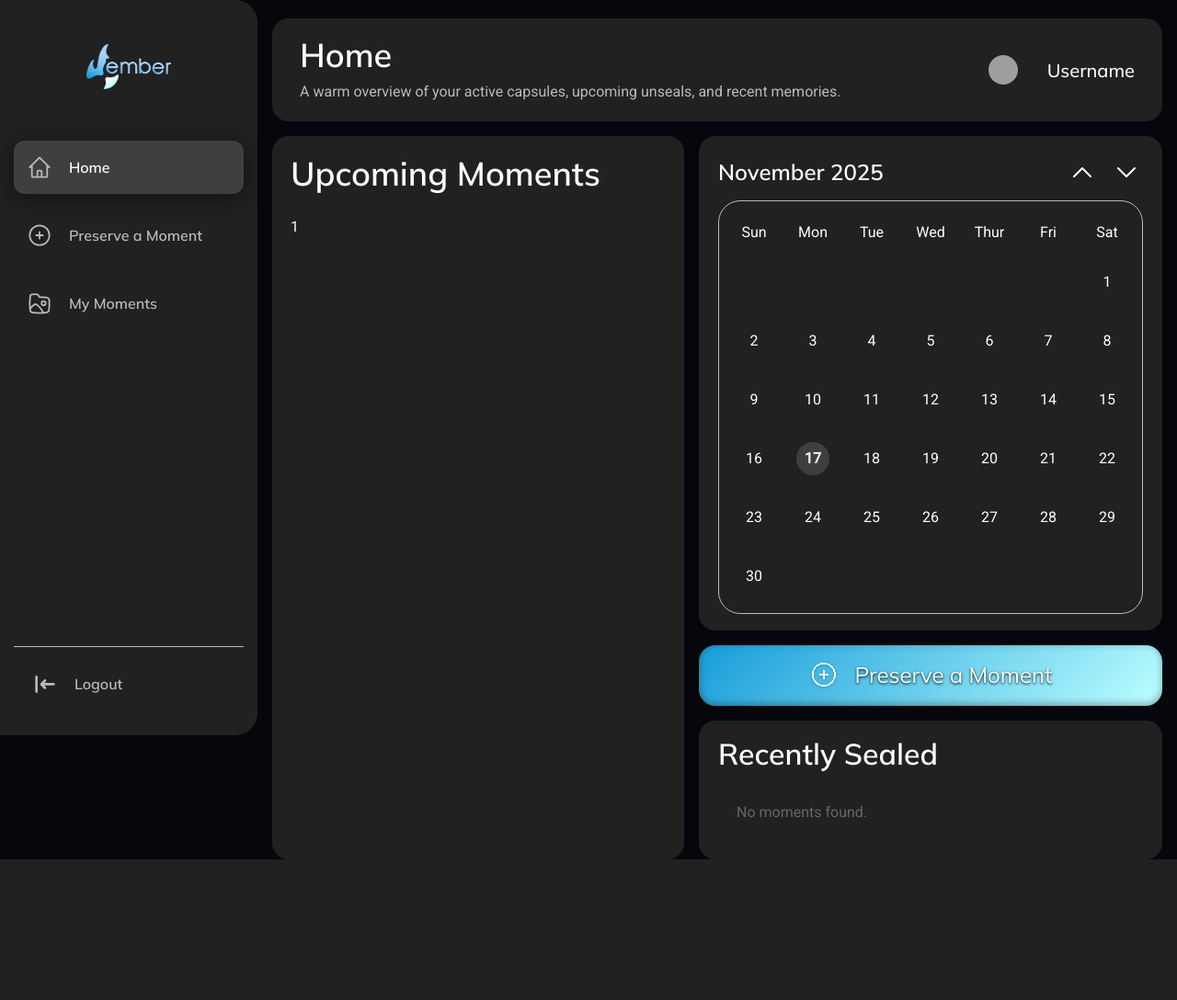
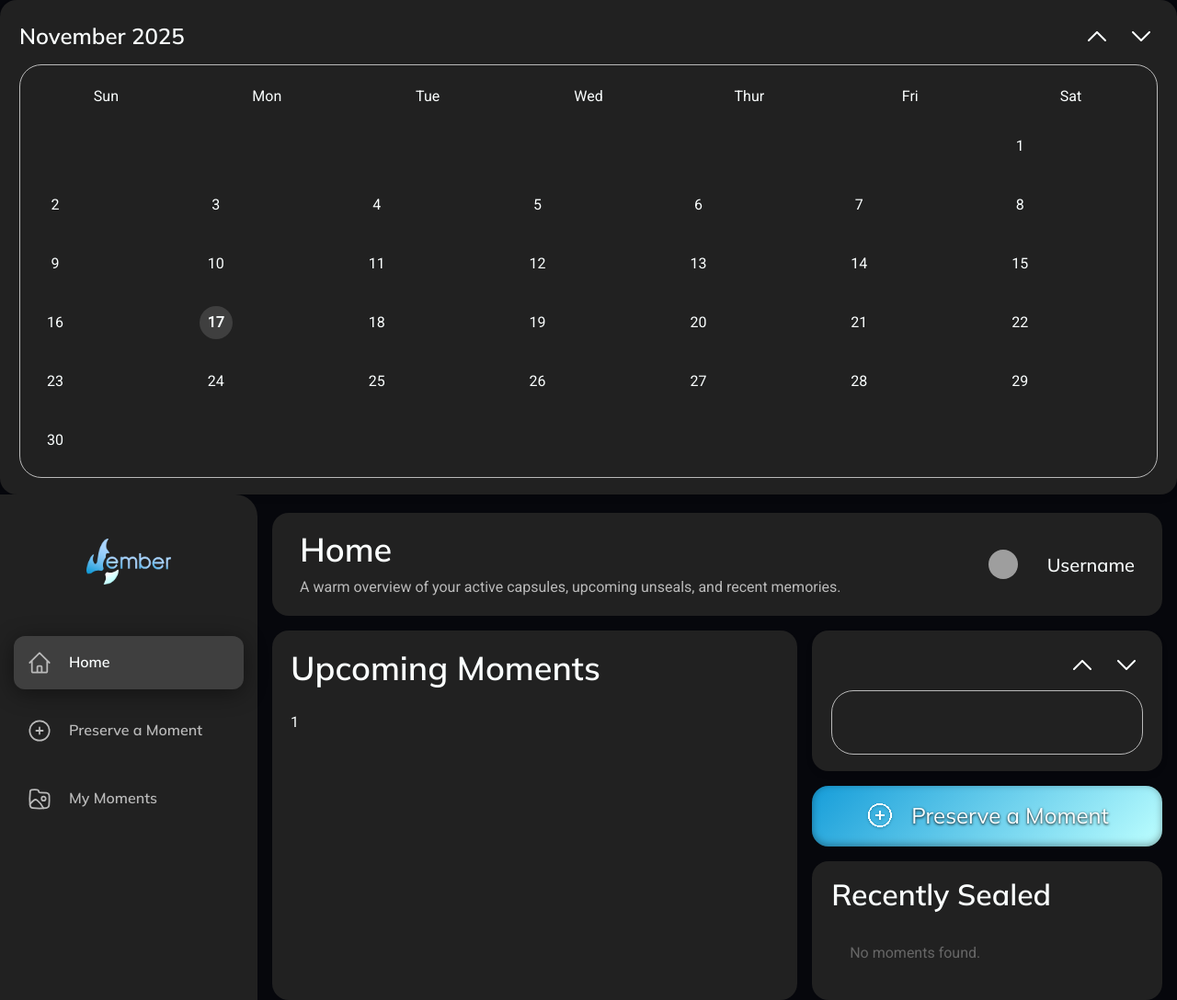
Before and after one commit to renz0826/Ember, a PHP site: page /pages/home.php in a window 1280 px wide. Shown: the whole page at 92% size. Before the commit the page ends 935 px from the top, so only its background shows below. Run offline with PHP 8.4, Linux system fonts and the light colour scheme; data that the repository does not hold is empty; some libraries are stand-ins or nearby versions; grey boxes are pictures that could not be loaded.

Commit message:
Google Calendar API
Added Google calendar API initialization

```diff
--- a/components/calendar.php
+++ b/components/calendar.php
@@ -33,3 +33,38 @@
 <link rel="stylesheet" href="/Ember/assets/css/calendar.css">
 HTML;
 }
+
+?>
+
+<!DOCTYPE html>
+<html lang="en">
+
+<head>
+    <link rel="stylesheet" href="/Ember/assets/css/calendar.css">
+    <script src="/Ember/assets/js/calendar.js" defer></script>
+    <script src="https://apis.google.com/js/api.js"></script>
+</head>
+
+<body onload="gapiInit()">
+    <div id="calendar">
+        <h2 id="setDate"></h2>
+        <div class="calendar_header">
+
+            <h4 id="month_year"></h4>
+            <div class="calendar_navigation">
+                <button id="prev"> <img src="/Ember/assets/icons/icon-arrow.svg" alt="icon-arrow" /> </button>
+                <button id="next"> <img style="rotate: 180deg; " src="/Ember/assets/icons/icon-arrow.svg"
+                        alt="icon-arrow" /> </button>
+            </div>
+        </div>
+        <div class="main_calendar">
+            <div class="calendar_week"></div>
+            <div class="calendar_grid"></div>
+        </div>
+
+
+    </div>
+    </div>
+</body>
+
+</html>
```
